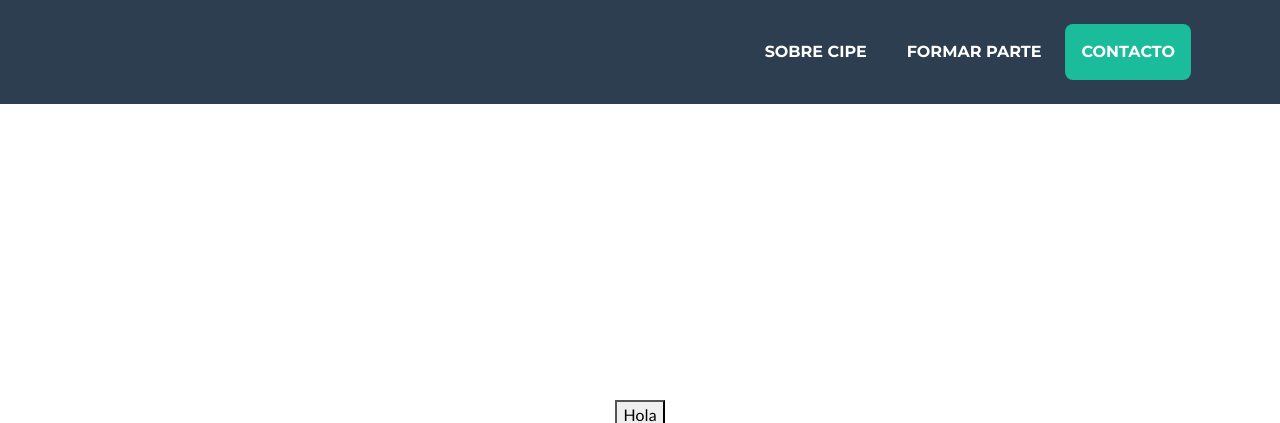
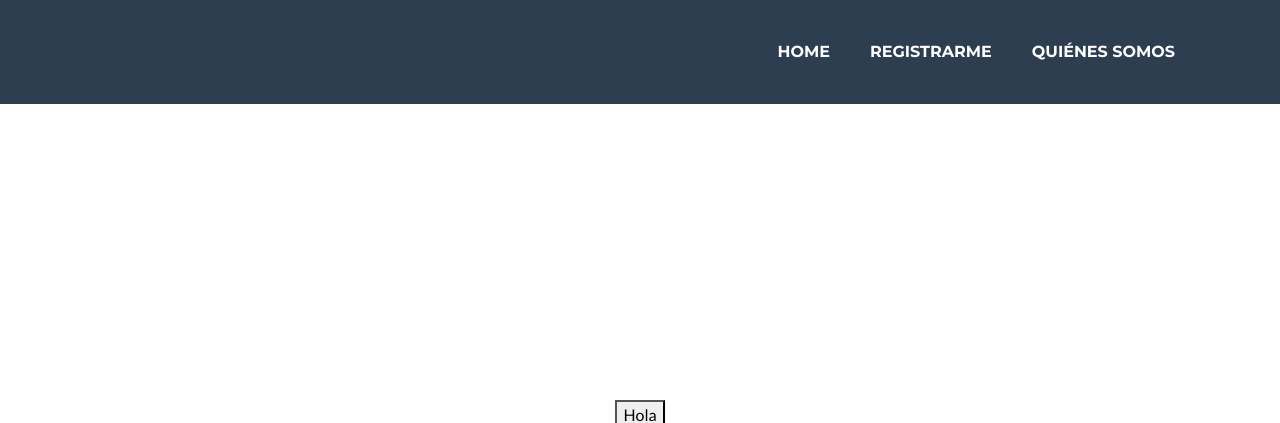
Before and after one commit to joausaga/cipe, a Django app: template templates/index.html in a window 1280 px wide. Shown: the top 423 px of the page. Run offline with Django 3.2, Linux system fonts and the light colour scheme; the template is opened without the code that fills it, so the values that code supplies are empty; some libraries are stand-ins or nearby versions.

Commit message:
Update menu links

```diff
--- a/app/templates/navbar.html
+++ b/app/templates/navbar.html
@@ -11,13 +11,13 @@
         <div class="collapse navbar-collapse" id="navbarResponsive">
             <ul class="navbar-nav ml-auto">
                 <li class="nav-item mx-0 mx-lg-1">
-                    <a class="nav-link py-3 px-0 px-lg-3 rounded js-scroll-trigger" href="#portfolio">Sobre CIPE</a>
+                    <a class="nav-link py-3 px-0 px-lg-3 rounded js-scroll-trigger" href="{% url 'index' %}">Home</a>
                 </li>
                 <li class="nav-item mx-0 mx-lg-1">
-                    <a class="nav-link py-3 px-0 px-lg-3 rounded js-scroll-trigger" href="#about">Formar parte</a>
+                    <a class="nav-link py-3 px-0 px-lg-3 rounded js-scroll-trigger" href="{% url 'registration' %}">Registrarme</a>
                 </li>
                 <li class="nav-item mx-0 mx-lg-1">
-                    <a class="nav-link py-3 px-0 px-lg-3 rounded js-scroll-trigger" href="#contact">Contacto</a>
+                    <a class="nav-link py-3 px-0 px-lg-3 rounded js-scroll-trigger" href="{% url 'map' %}">Quiénes somos</a>
                 </li>
             </ul>
         </div>
```
